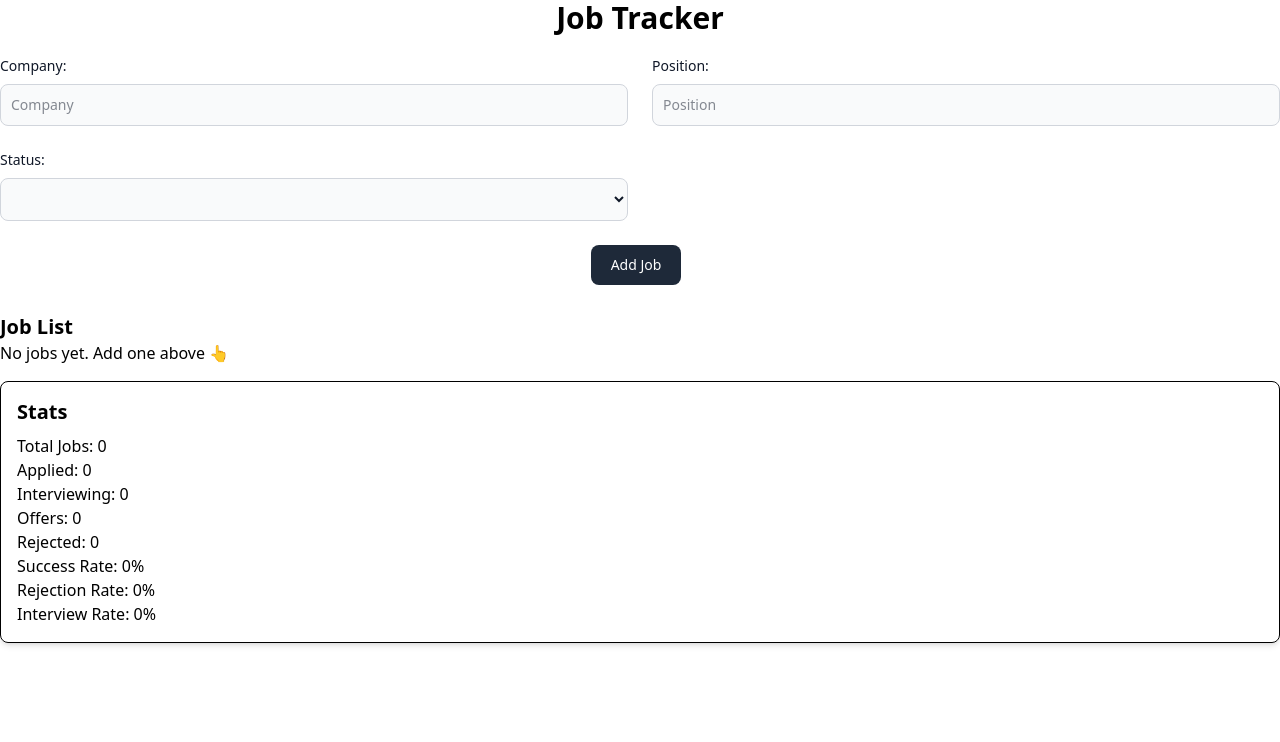
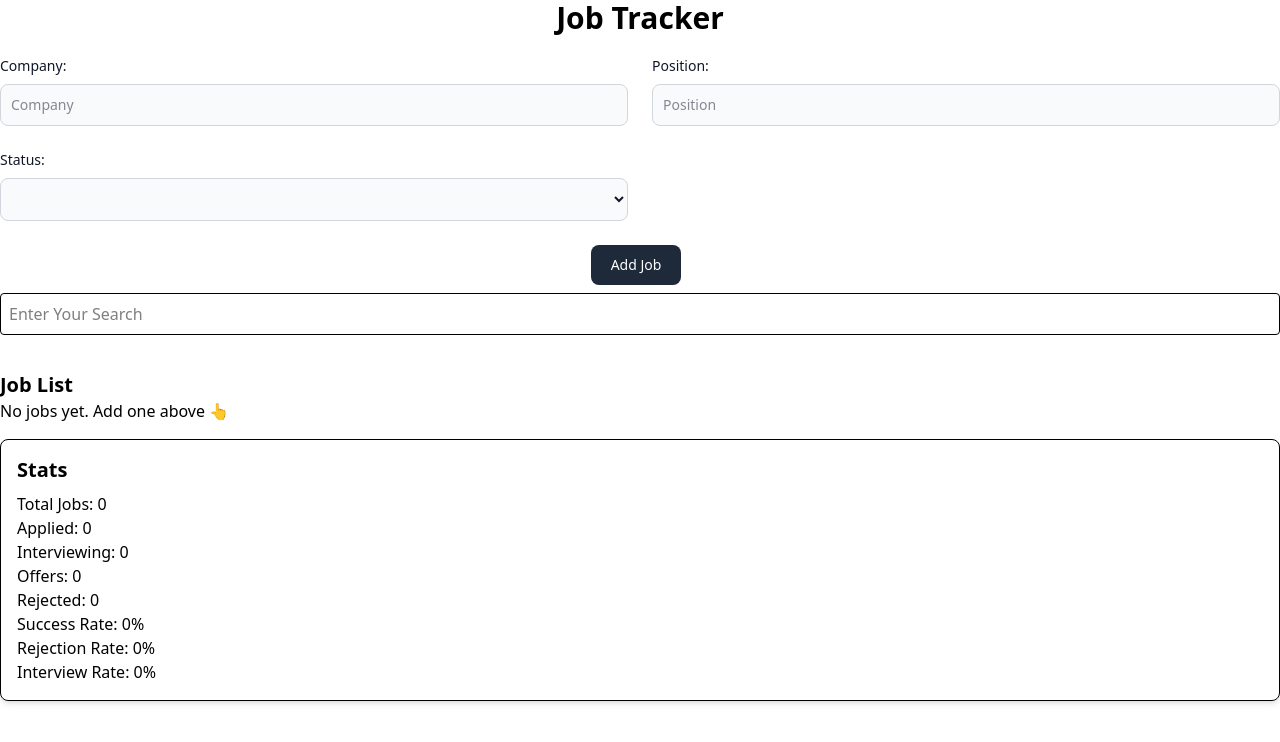
Before and after one commit to codebyAvijit/job-tracker, a React (Vite) app: page / in a window 1280 px wide. Shown: the top 742 px of the page. Built offline with nearby package versions, Linux system fonts and the light colour scheme.

Commit message:
filter functionality added

```diff
--- a/src/App.jsx
+++ b/src/App.jsx
@@ -9,6 +9,9 @@ const App = () => {
     return stored ? JSON.parse(stored) : [];
   });
 
+  //adding state for search functionality
+
+  const [searchTerm, setSearchTerm] = useState("");
   const [editingIndex, setEditingIndex] = useState(null);
   const [editCompany, setEditCompany] = useState("");
   const [editPosition, setEditPosition] = useState("");
@@ -56,17 +59,33 @@ const App = () => {
     setEditStatus(jobs[index].status);
   };
 
+  //filtering jobs
+
+  const filteredJobs = jobs.filter((job) => {
+    return (
+      job.company.toLowerCase().includes(searchTerm.toLowerCase()) ||
+      job.position.toLowerCase().includes(searchTerm.toLowerCase())
+    );
+  });
+
   return (
     <>
       <div className="text-3xl font-bold text-center mb-5">Job Tracker</div>
       <AddJobForm onAddJob={handleJobs} />
-
+      {/* search input */}
+      <input
+        type="text"
+        placeholder="Enter Your Search"
+        value={searchTerm}
+        onChange={(e) => setSearchTerm(e.target.value)}
+        className="border p-2 rounded mb-4 w-full"
+      />
       <div className="mt-5">
         <h2 className="text-xl font-semibold">Job List</h2>
         {jobs.length === 0 ? (
           <p>No jobs yet. Add one above 👆</p>
         ) : (
-          jobs.map((job, index) => (
+          filteredJobs.map((job, index) => (
             <div key={index} className="border-b p-2">
               {editingIndex === index ? (
                 <>
```
